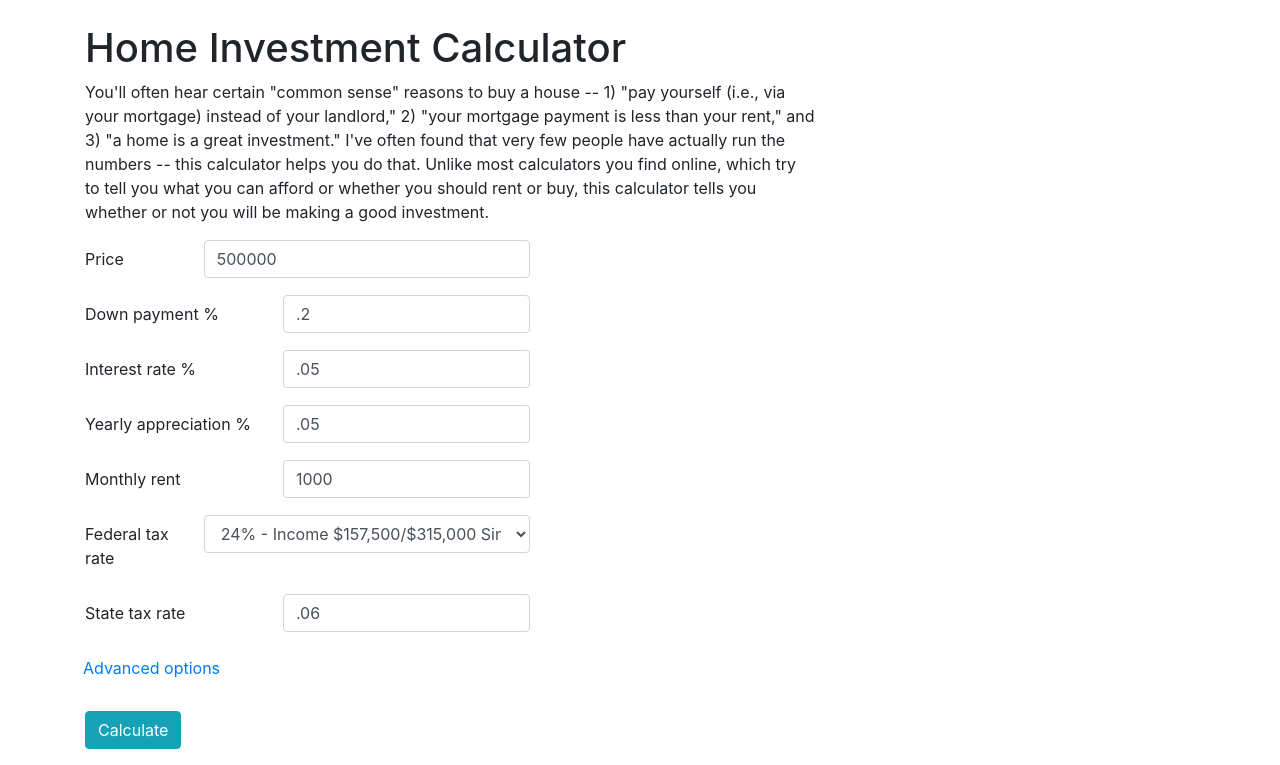
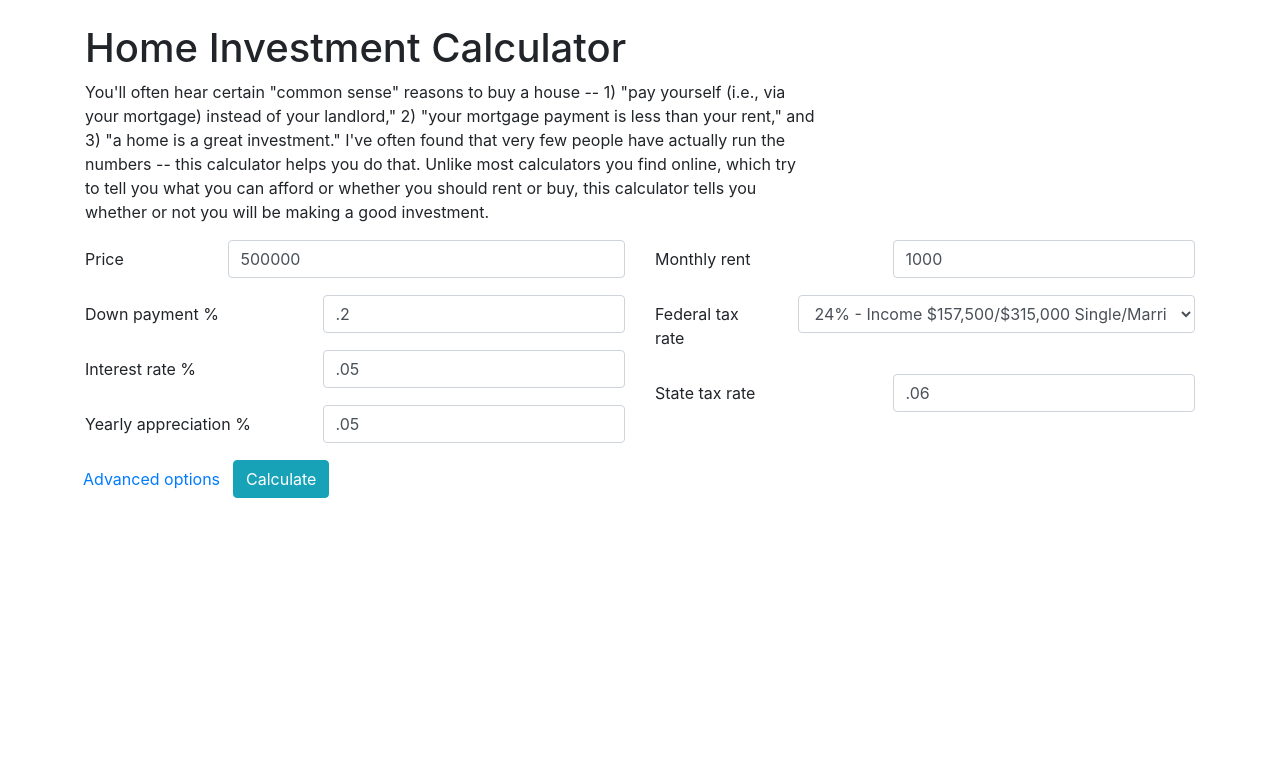
Before and after one commit to edelgm6/mortgage-calc, a Django app: page / in a window 1280 px wide. Shown: the top 765 px of the page. Run offline with Django 3.2, Linux system fonts and the light colour scheme; some libraries are stand-ins or nearby versions.

Commit message:
About to run clean html command

```diff
--- a/calc/templates/calc/index.html
+++ b/calc/templates/calc/index.html
@@ -32,9 +32,7 @@
 		</div>
 
 		<div class="row">
-		<div class="col-sm-5">
-		<form method="get">
-
+		<div class="col-sm-6">
 		  <div class="form-group row">
 			<label for="id_price" class="col-sm-3 col-form-label">Price</label>
 			<div class="col-sm-9">
@@ -90,6 +88,9 @@
 			</div>
 		  </div>
 	      </div>
+		  </div>
+
+		<div class="col-sm-6">
 
 		  <div class="form-group row">
 			<label for="id_alternative_rent" class="col-sm-5 col-form-label">Monthly rent</label>
@@ -140,12 +141,15 @@
 			</div>
 		  </div>
 	      </div>
+		  </div>
+		</div>
 
 			<div class="row">
+			<div class="col-xs-12">
 		  <a class="btn btn-link" data-toggle="collapse" href="#collapseExample" role="button" aria-expanded="false" aria-controls="collapseExample">
 			Advanced options
 		  </a>
-			</div>
+
 			<div class="collapse" id="collapseExample">
 			  <div class="card card-body">
 
@@ -162,8 +166,6 @@
 			</div>
 		  </div>
 	      </div>
-
-
 
 		  <div class="form-group row">
 			<label for="id_property_tax" class="col-sm-5 col-form-label">Property tax %</label>
@@ -207,10 +209,12 @@
 		  </div>
 		  </div>
 
-			  </div>
 			</div>
-			<br>
-  </form>
+			</div>
+				</div>
+
+		<div class="row">
+			<div class="col-sm-12">
 	<div class="form-group row">
 		<div class="col-sm-12">
 
@@ -219,6 +223,7 @@
       </button>
 		</div>
     </div>
+</div>
 </div>
 <div class="col-sm-7">
 	<div id="takeaways" class="row p-3 mb-2 bg-secondary text-white" style="display:none;">
```
